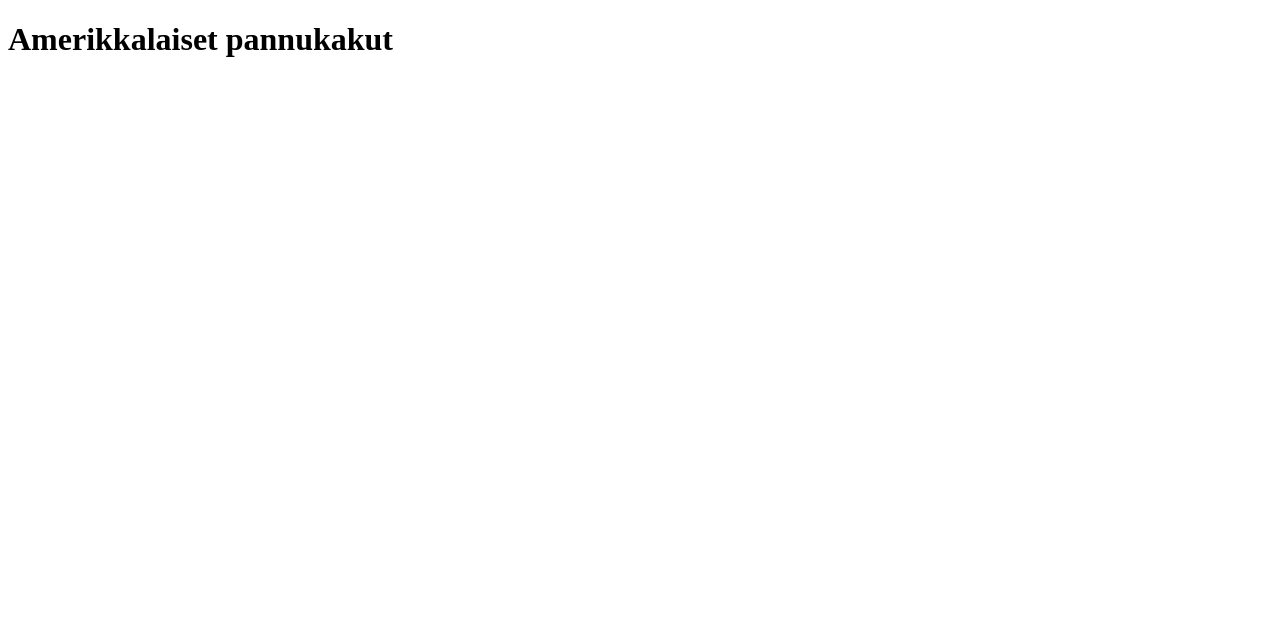
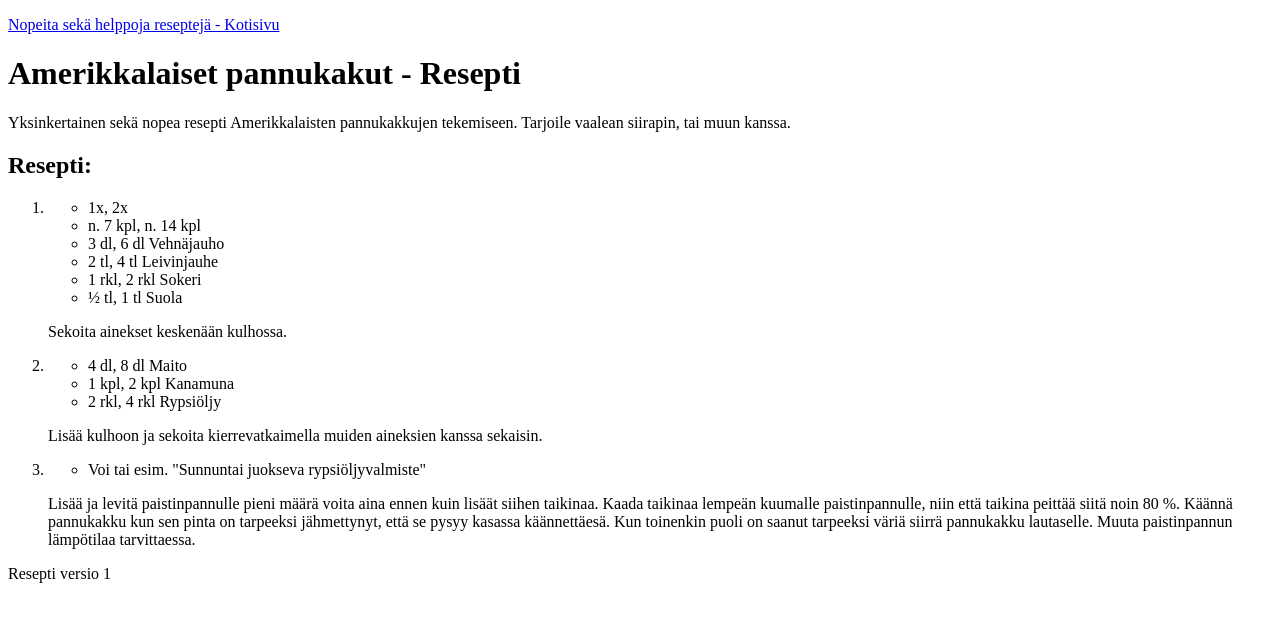
Before and after one commit to AkiPoh/nopeita-seka-helppoja-resepteja, a plain HTML site: page reseptit/amerikkalaiset-pannukakut.html in a window 1280 px wide. Drawn offline with Linux system fonts and the light colour scheme.

Commit message:
Finalize website design, write recipe amerikkalaiset-pannukakut.html

```diff
--- a/reseptit/amerikkalaiset-pannukakut.html
+++ b/reseptit/amerikkalaiset-pannukakut.html
@@ -6,6 +6,36 @@
     <title>Resepti: Amerikkalaiset pannukakut</title>
 </head>
 <body>
-    <h1>Amerikkalaiset pannukakut</h1>
+    <p><a href="../index.html">Nopeita sekä helppoja reseptejä - Kotisivu</a></p>
+    <h1>Amerikkalaiset pannukakut - Resepti</h1>
+    <p>Yksinkertainen sekä nopea resepti Amerikkalaisten pannukakkujen tekemiseen. Tarjoile vaalean siirapin, tai muun kanssa.</p>
+    <h2>Resepti: </h2>
+    <ol>
+        <li>
+                <ul>
+                    <li>1x,         2x</li>
+                    <li>n. 7 kpl,   n. 14 kpl</li>
+                    <li>3 dl,       6 dl    Vehnäjauho</li>
+                    <li>2 tl,       4 tl    Leivinjauhe</li>
+                    <li>1 rkl,      2 rkl   Sokeri</li>
+                    <li>½ tl,       1 tl    Suola</li>
+                </ul>
+                <p>Sekoita ainekset keskenään kulhossa.</p>
+        </li>
+        <li>
+                <ul>
+                    <li>4 dl,       8 dl    Maito</li>
+                    <li>1 kpl,      2 kpl   Kanamuna</li>
+                    <li>2 rkl,      4 rkl   Rypsiöljy</li>
+                </ul>
+                <p>Lisää kulhoon ja sekoita kierrevatkaimella muiden aineksien kanssa sekaisin.</p>
+        </li>
+        <li>
+                <ul>
+                    <li>Voi tai esim. "Sunnuntai juokseva rypsiöljyvalmiste"</li>
+                </ul>
+                <p>Lisää ja levitä paistinpannulle pieni määrä voita aina ennen kuin lisäät siihen taikinaa. Kaada taikinaa lempeän kuumalle paistinpannulle, niin että taikina peittää siitä noin 80 %. Käännä pannukakku kun sen pinta on tarpeeksi jähmettynyt, että se pysyy kasassa käännettäesä. Kun toinenkin puoli on saanut tarpeeksi väriä siirrä pannukakku lautaselle. Muuta paistinpannun lämpötilaa tarvittaessa.</p>
+    </ol>
+    <p>Resepti versio 1</p>
 </body>
 </html>
```
Also changed, not shown: index.html (+1 -1 lines), reseptit/porsaan-suikale-marinointi.html (+3 -1 lines).
